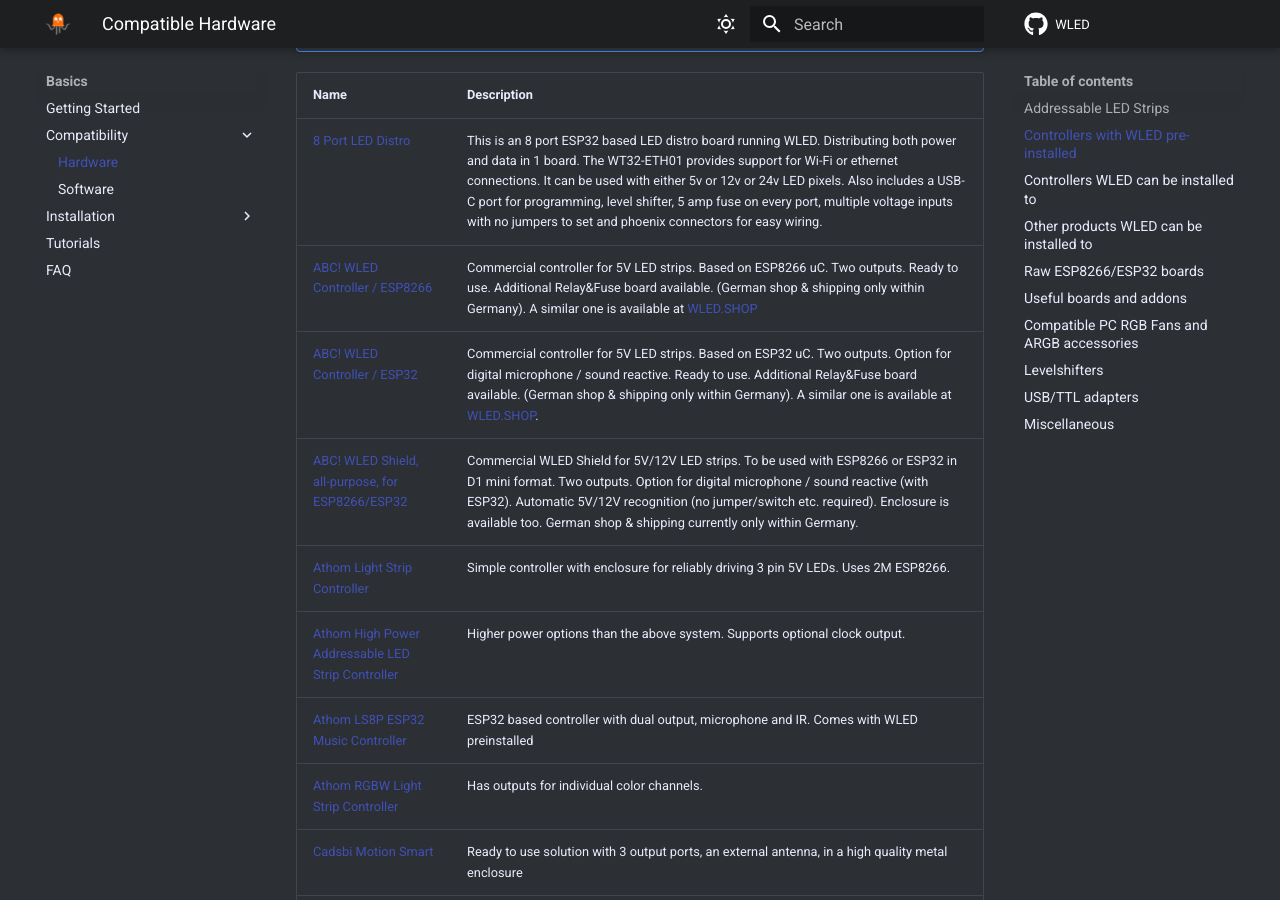
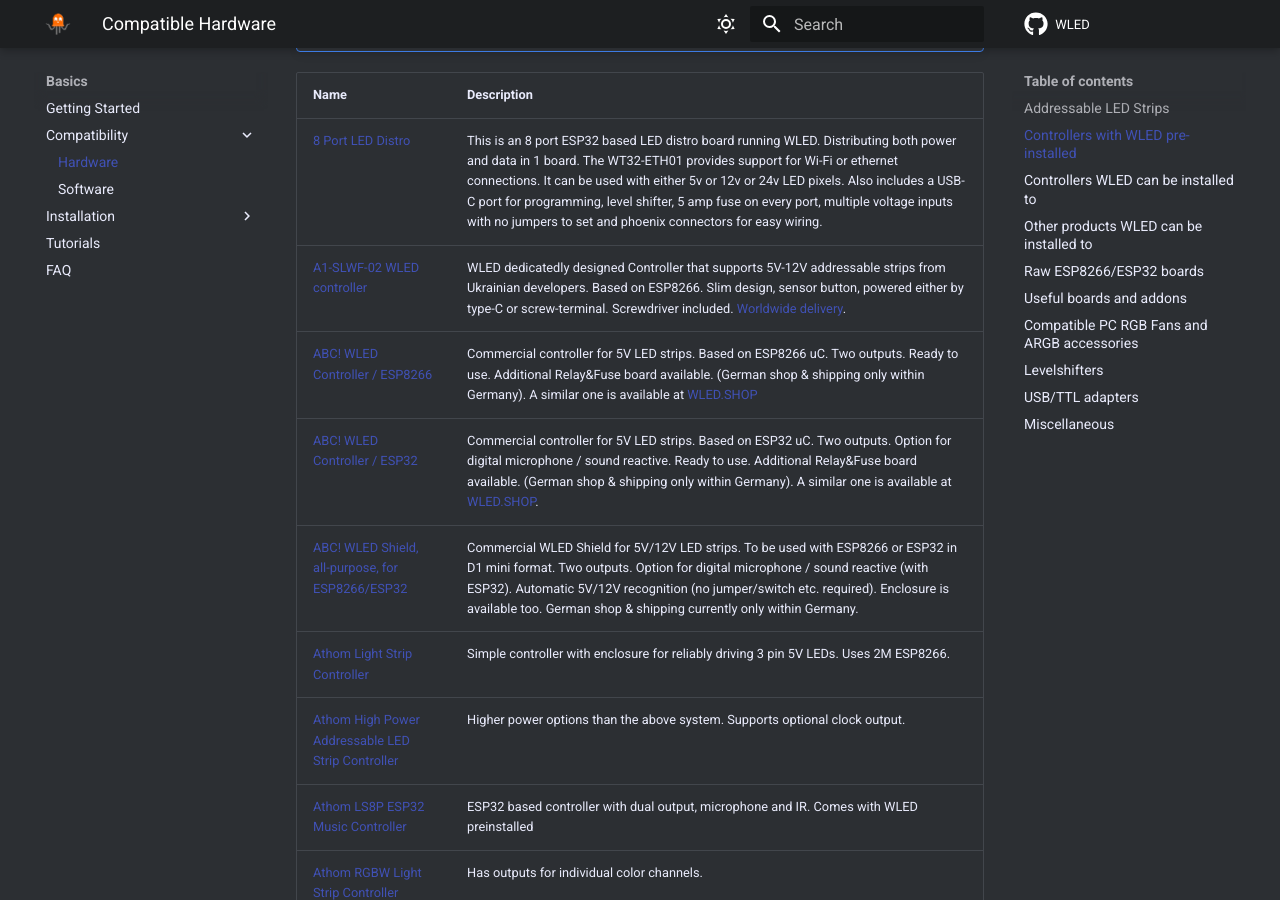
Before and after one commit to Aircoookie/WLED-Docs, an MkDocs documentation site: the page built from docs/basics/compatible-hardware.md, in a window 1280 px wide and 900 px high, scrolled down 1486 px. Built offline with MkDocs 1.6.1 and Material for MkDocs 9.7.7, drawn with Linux system fonts in a browser that asks for light colours; comment, search, counter and statistics services are not loaded.

Commit message:
added new controller A1-SLWF-02 (#101)
Alphabetical list order followed

Co-authored-by: Christian Schwinne <dev.aircoookie@gmail.com>

```diff
--- a/docs/basics/compatible-hardware.md
+++ b/docs/basics/compatible-hardware.md
@@ -44,6 +44,7 @@
 | Name | Description |
 |---|---|
 [8 Port LED Distro](https://www.tindie.com/products/bong69/8-port-led-distro/) | This is an 8 port ESP32 based LED distro board running WLED. Distributing both power and data in 1 board. The WT32-ETH01 provides support for Wi-Fi or ethernet connections. It can be used with either 5v or 12v or 24v LED pixels. Also includes a USB-C port for programming, level shifter, 5 amp fuse on every port, multiple voltage inputs with no jumpers to set and phoenix connectors for easy wiring.
+[A1-SLWF-02 WLED controller](https://smartlight.me/led-strips/adressable-led-strips/controller-slwf-02) | WLED dedicatedly designed Controller that supports 5V-12V addressable strips from Ukrainian developers. Based on ESP8266. Slim design, sensor button, powered either by type-C or screw-terminal. Screwdriver included. [Worldwide delivery](https://smartlight.me/led-strips/adressable-led-strips/controller-slwf-02).
 [ABC! WLED Controller / ESP8266](https://shop.myhome-control.de/ABC-WLED-Controller-V31-ESP8266/HW10002) | Commercial controller for 5V LED strips. Based on ESP8266 uC. Two outputs. Ready to use. Additional Relay&Fuse board available. (German shop & shipping only within Germany). A similar one is available at [WLED.SHOP](https://wled.shop/produkt/wladis-wled-controller-v31/)
 [ABC! WLED Controller / ESP32](https://shop.myhome-control.de/ABC-WLED-Controller-V41-ESP32/HW10003.1) | Commercial controller for 5V LED strips. Based on ESP32 uC. Two outputs. Option for digital microphone / sound reactive. Ready to use. Additional Relay&Fuse board available. (German shop & shipping only within Germany). A similar one is available at [WLED.SHOP](https://wled.shop/produkt/wladis-wled-controller-v40-esp32/).
 [ABC! WLED Shield, all-purpose, for ESP8266/ESP32](https://shop.myhome-control.de/ABC-WLED-Basis-Board-fuer-5V-und-12V-LED-universell/HW10008) | Commercial WLED Shield for 5V/12V LED strips. To be used with ESP8266 or ESP32 in D1 mini format. Two outputs. Option for digital microphone / sound reactive (with ESP32). Automatic 5V/12V recognition (no jumper/switch etc. required). Enclosure is available too. German shop & shipping currently only within Germany.
```
